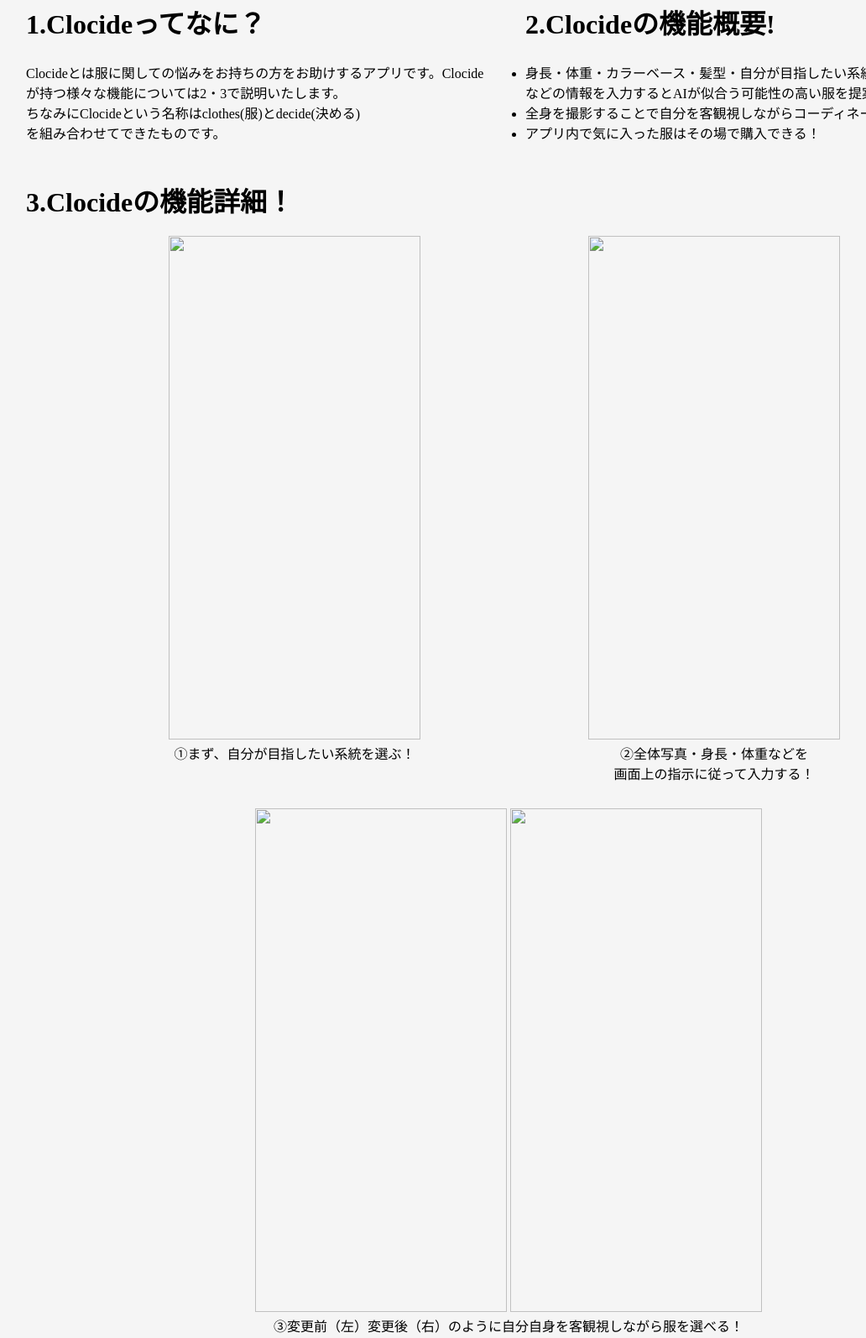
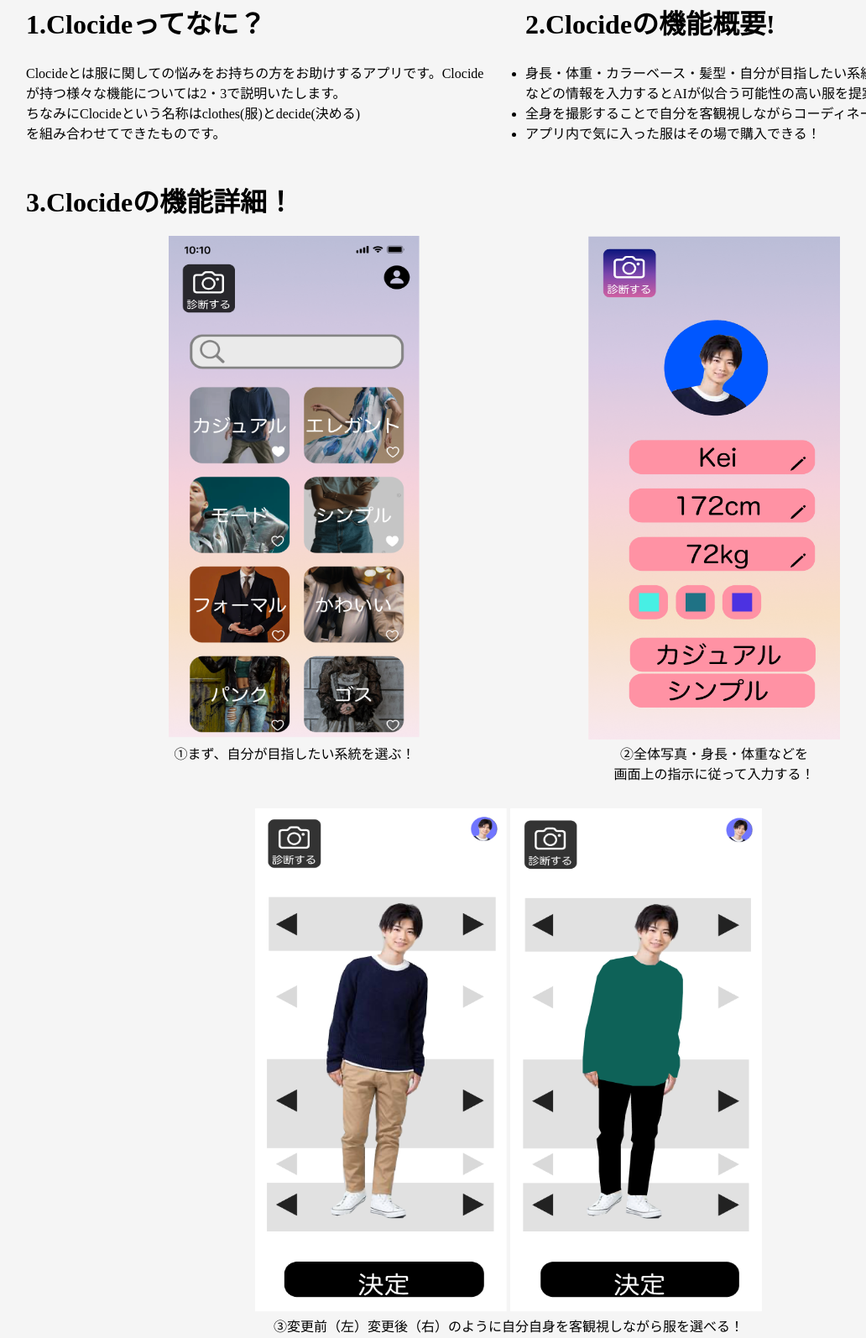
Before and after one commit to iti-0204/clocide, a plain HTML site: page index.html in a window 1280 px wide. Shown: the part 857-2451 px from the top of the page at 84% size, without its empty margins (34-1066 px from the left). Drawn offline with Linux system fonts and the light colour scheme; the site is published under a folder, as on GitHub Pages, so addresses that start at the root find nothing.

Commit message:
画像パス修正

```diff
--- a/index.html
+++ b/index.html
@@ -64,19 +64,19 @@
       <h1 class="chapter3h1">3.Clocideの機能詳細！</h1>
       <div class="chapter3">
         <div class="setumei1 gazo">
-          <img src="/clocide4.png" width="300px" height="600px" />
+          <img src="./clocide4.png" width="300px" height="600px" />
 
           <p>①まず、自分が目指したい系統を選ぶ！</p>
         </div>
         <div class="setumei2 gazo">
-          <img src="/clocide1.png" width="300px" height="600px" />
+          <img src="./clocide1.png" width="300px" height="600px" />
           <p>②全体写真・身長・体重などを<br />画面上の指示に従って入力する！</p>
         </div>
       </div>
       <div class="setumei3 gazo">
-        <img src="/clocide2.png" width="300px" height="600px" />
+        <img src="./clocide2.png" width="300px" height="600px" />
         <img
-          src="/clocide3.png"
+          src="./clocide3.png"
           width="300px"
           height="600px"
           class="img3.png"
```
